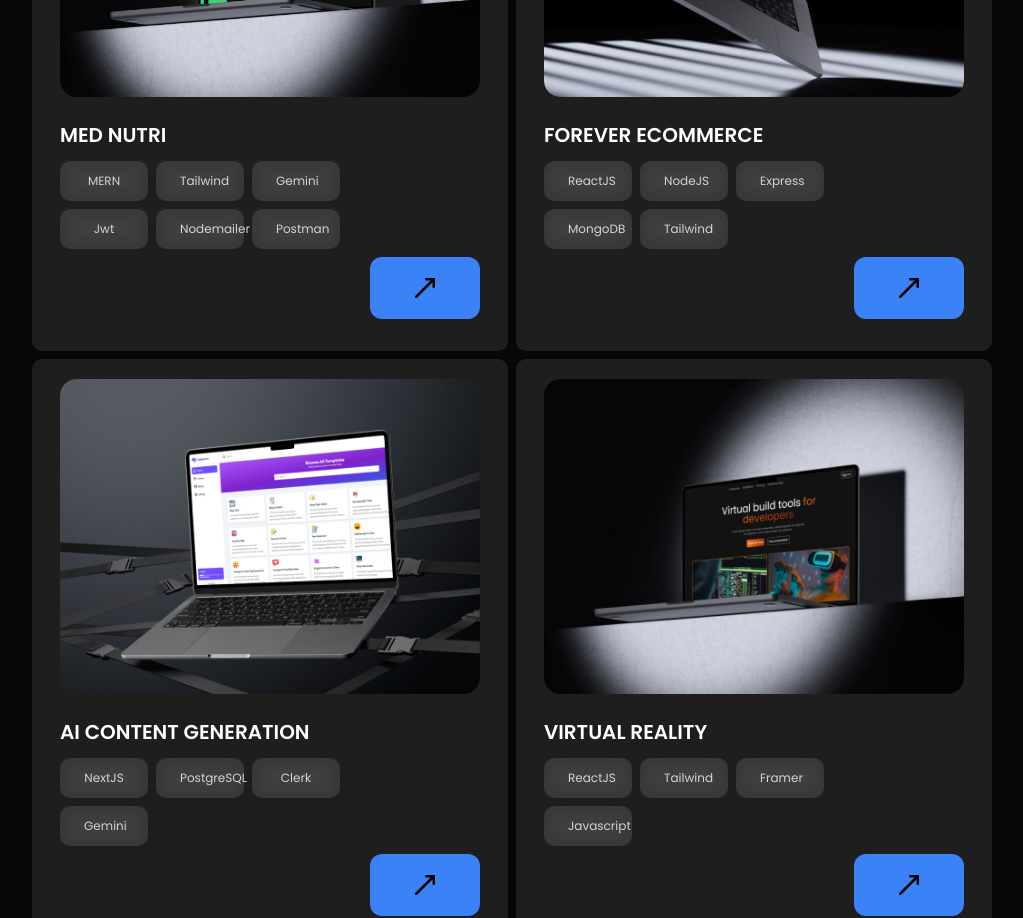
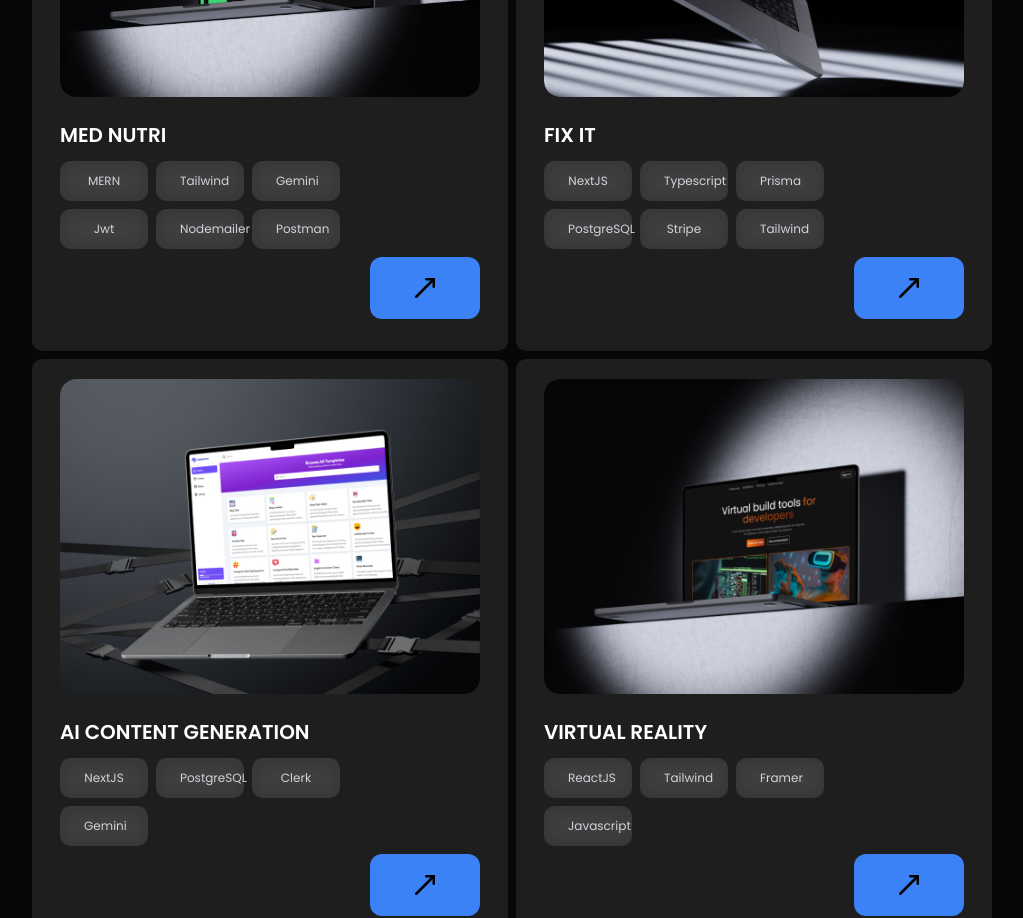
Before and after one commit to SwapniL1563/Portfolio-2.0, a Next.js app: page / in a window 1280 px wide. Shown: the part 1580-2498 px from the top of the page, without its empty margins (128-1151 px from the left). Built offline with nearby package versions, Linux system fonts and the light colour scheme.

Commit message:
update project

```diff
--- a/app/_components/Projects.tsx
+++ b/app/_components/Projects.tsx
@@ -49,17 +49,18 @@ const Projects = () => {
               </div>
 
               <div className='pt-6 '>
-               <h1 className='text-white text-md md:text-xl font-semibold'>FOREVER ECOMMERCE</h1>
+               <h1 className='text-white text-md md:text-xl font-semibold'>FIX IT</h1>
                <div className='grid grid-cols-3  md:w-2/3 gap-1 md:gap-2 text-center  mt-3 mb-2 md:mb-2 text-xs '>
-                <Button value='ReactJS' ></Button>
-                <Button value='NodeJS'></Button>
-                <Button value='Express'></Button>
-                <Button value='MongoDB'></Button>
+                <Button value='NextJS' ></Button>
+                <Button value='Typescript'></Button>
+                <Button value='Prisma'></Button>
+                <Button value='PostgreSQL'></Button>
+                <Button value='Stripe'></Button>
                 <Button value='Tailwind'></Button>
                </div>
 
                <div className=' flex justify-end rounded-lg '>
-               <Link target='/' href='https://forever-frontend-73ey.onrender.com/'>
+               <Link target='/' href='https://fix-it-phi.vercel.app'>
                 <button title='bt1' className='px-7 py-3 md:px-10 md:py-4 primary-bg rounded-xl hover:bg-[#2174fb] '> <MoveUpRight size={30}/></button>
                </Link>
                </div>
```
